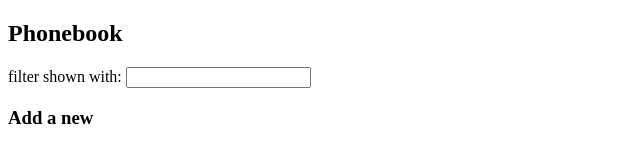
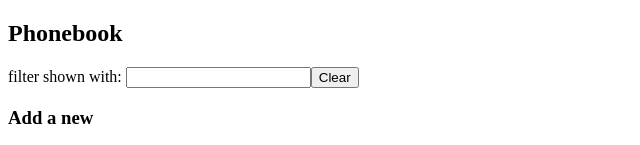
Before and after one commit to Wattsun64/fullstack, a React (Vite) app in the folder part2/phonebook/: page / in a window 1280 px wide. Shown: the top 145 px of the page, without its empty margins (0-640 px from the left). Built offline with nearby package versions, Linux system fonts and the light colour scheme.

Commit message:
Created clear search text with button

```diff
--- a/part2/phonebook/src/App.jsx
+++ b/part2/phonebook/src/App.jsx
@@ -3,6 +3,7 @@ import { useState } from 'react'
 import Phonebook from './components/Phonebook'
 import Search from './components/Search'
 import Form from './components/PersonForm'
+import Button from './components/Button'
 
 const App = () => {
   const [persons, setPersons] = useState([
@@ -36,6 +37,10 @@ const App = () => {
     setNewPhoneNumber('')
   }
 
+  const clear = () => {
+    setSearch('')
+  }
+
   const handlePersonSubmit = (evt) => {
     evt.preventDefault();
     if (!nameExistsOrNot(newName))
@@ -51,6 +56,7 @@ const App = () => {
     <div>
       <h2>Phonebook</h2>
       <Search value={search} onInputHandler={handleSearch} />
+      <Button text="Clear" onClickHandler={clear} />
       <h3>Add a new</h3>
       <Form
         name={newName} nameHandler={handleNewPersonInput}
```
